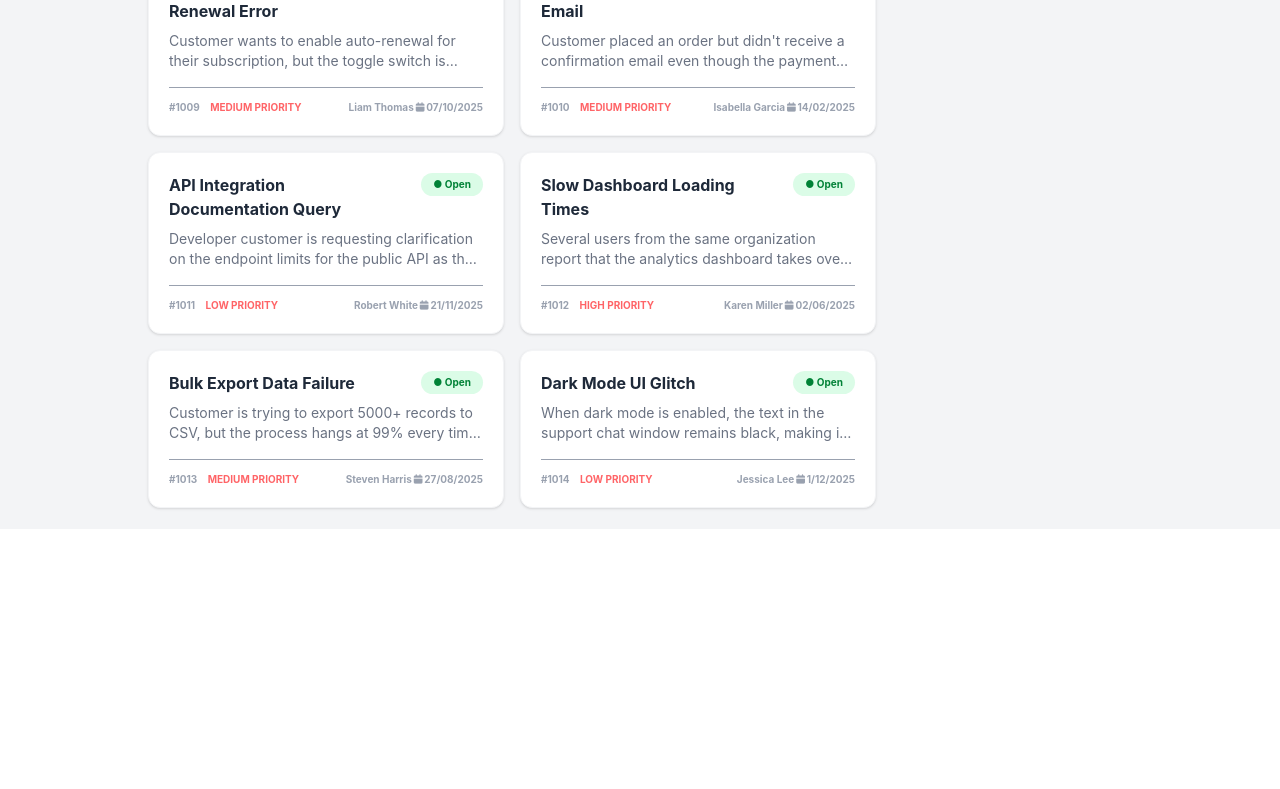
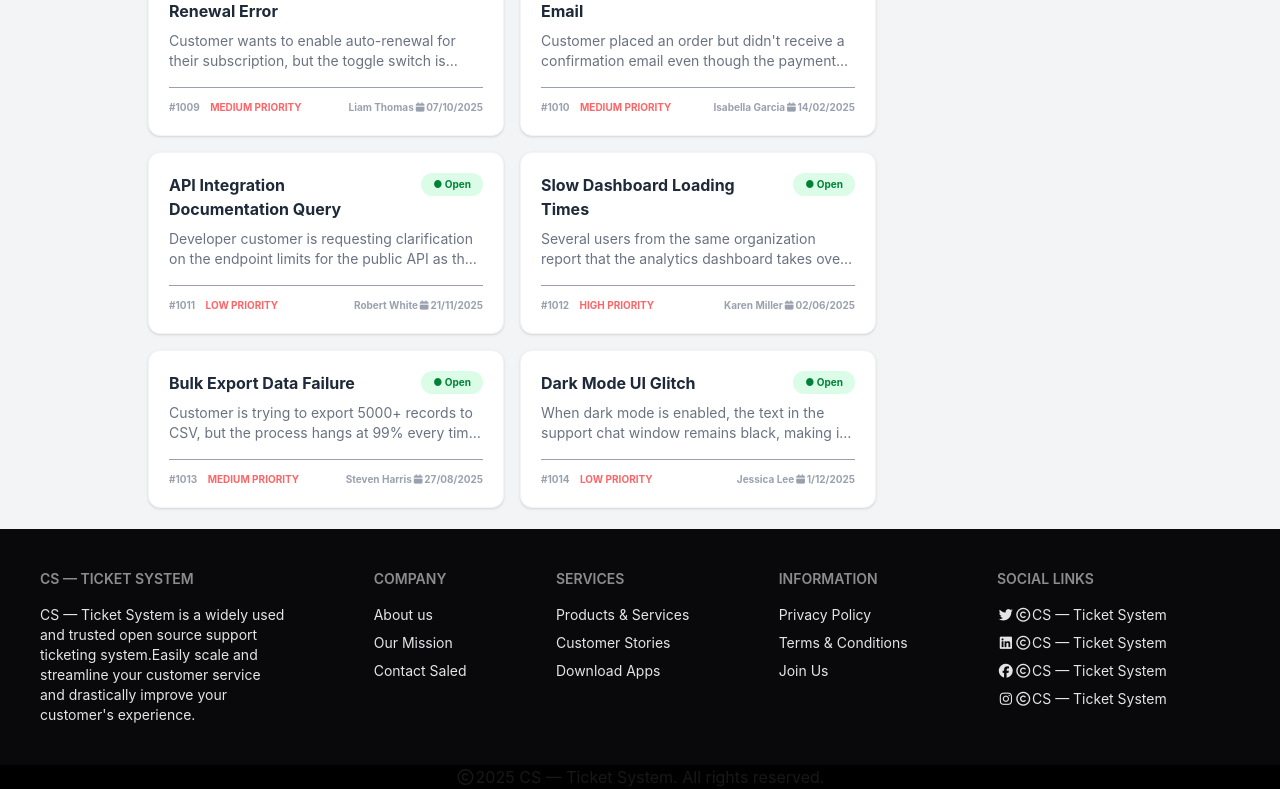
Before and after one commit to Jannatulbushra22/ticketsystem-react-a2-2026, a React (Vite) app: page / in a window 1280 px wide. Shown: the part 1152-1941 px from the top of the page. Before the commit the page ends 1681 px from the top, so only its background shows below. Built offline with nearby package versions, Linux system fonts and the light colour scheme.

Commit message:
Footer part done

```diff
--- a/src/App.jsx
+++ b/src/App.jsx
@@ -1,6 +1,7 @@
 
 import './App.css'
 import Banner from './components/Banner/Banner'
+import Footer from './components/Footer/Footer'
 import MainSection from './components/MainSection/MainSection'
 import Navbar from './components/Navbar/Navbar'
 
@@ -15,6 +16,8 @@ function App() {
 
     <MainSection></MainSection>
 
+    <Footer></Footer>
+
     </>
   )
 }
--- /dev/null
+++ b/src/components/Footer/Footer.jsx
@@ -0,0 +1,52 @@
+import React from 'react'
+
+const Footer = () => {
+  return (
+    <footer>
+        <footer className="footer sm:footer-horizontal bg-neutral text-neutral-content p-10">
+  <nav>
+    <h className="footer-title">CS — Ticket System</h>
+    <p class="text-small">
+      CS — Ticket System is a widely used <br/>
+      and trusted open source support <br/>
+      ticketing system.Easily scale and <br/>
+      streamline your customer service<br/>
+       and drastically improve your<br/>
+        customer's experience.
+    </p>
+  </nav>
+  <nav>
+    <h6 className="footer-title">Company</h6>
+    <a className="link link-hover">About us</a>
+    <a className="link link-hover">Our Mission</a>
+    <a className="link link-hover">Contact Saled</a>
+  </nav>
+  <nav>
+    <h6 className="footer-title">Services</h6>
+    <a className="link link-hover">Products & Services</a>
+    <a className="link link-hover">Customer Stories</a>
+    <a className="link link-hover">Download Apps</a>
+  </nav>
+  <nav>
+    <h6 className="footer-title">Information</h6>
+    <a className="link link-hover">Privacy Policy</a>
+    <a className="link link-hover">Terms & Conditions</a>
+    <a className="link link-hover">Join Us</a>
+  </nav>
+  <nav>
+    <h6 className="footer-title">Social Links</h6>
+    <a className="link link-hover"><i class="fa-brands fa-twitter"></i><i class="fa-regular fa-copyright"></i>CS — Ticket System</a>
+    <a className="link link-hover"><i class="fa-brands fa-linkedin"></i><i class="fa-regular fa-copyright"></i>CS — Ticket System</a>
+    <a className="link link-hover"><i class="fa-brands fa-facebook"></i><i class="fa-regular fa-copyright"></i>CS — Ticket System</a>
+    <a className="link link-hover"><i class="fa-brands fa-instagram"></i><i class="fa-regular fa-copyright"></i>CS — Ticket System</a>
+  </nav>
+</footer>
+    <div class=" text-white-500 text-center bg-black">
+            <p><i class="fa-regular fa-copyright"></i>2025 CS — Ticket System. All rights reserved.</p>
+
+    </div>
+    </footer>
+  );
+}
+
+export default Footer;
```
